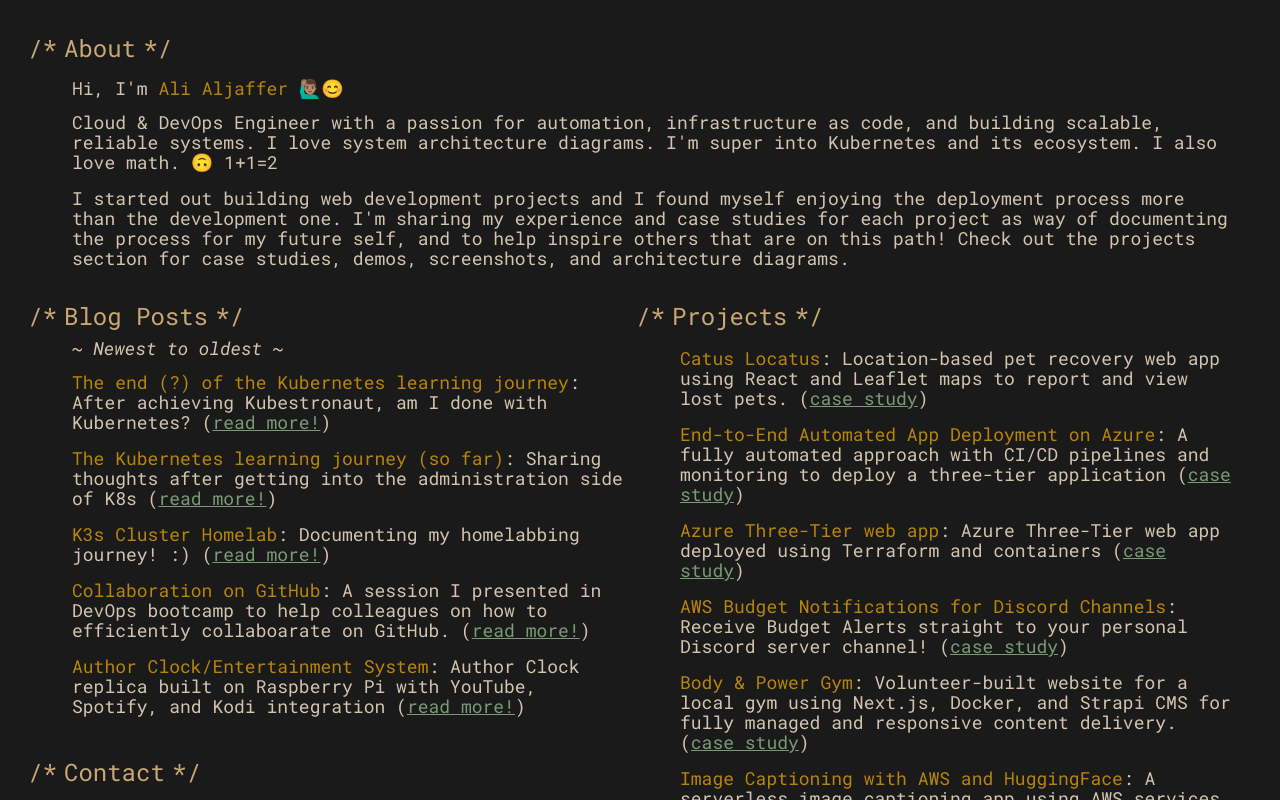
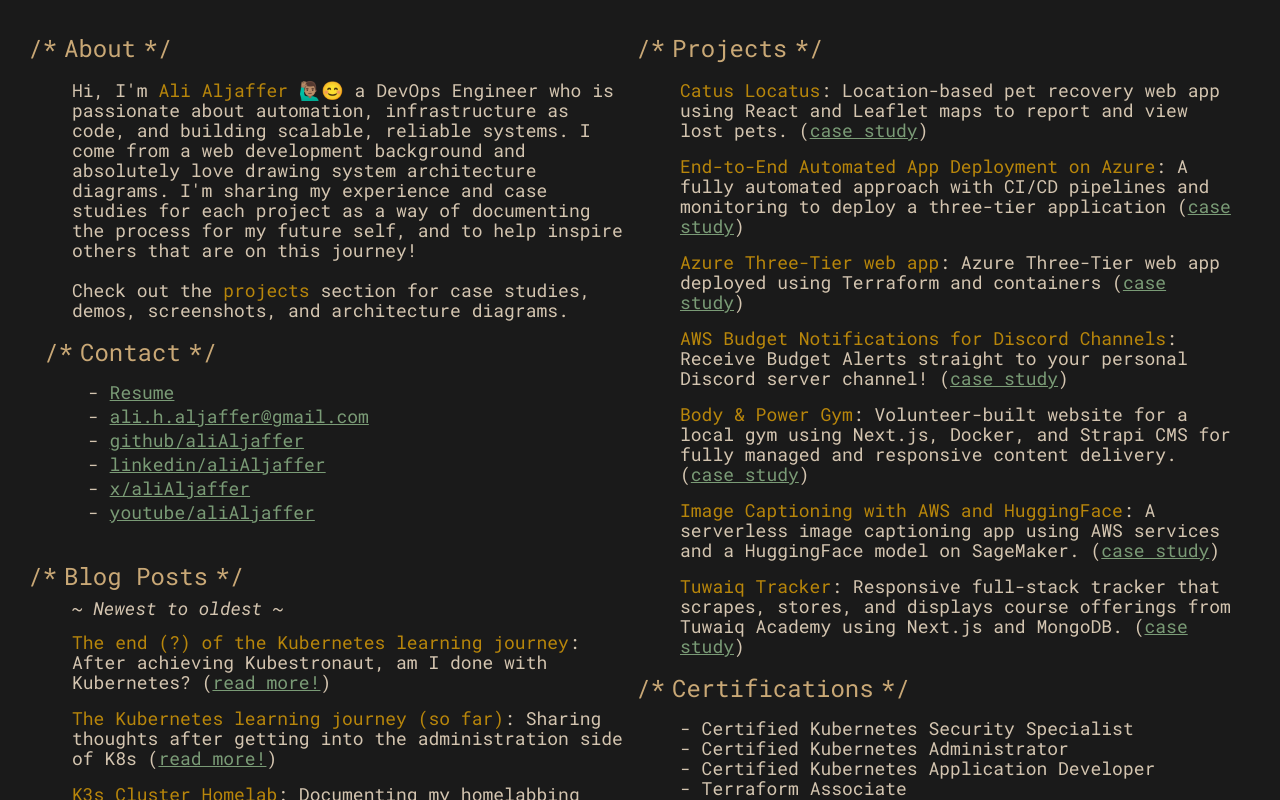
Before and after one commit to aliAljaffer/aliAljaffer.github.io, a Next.js app: page / in a window 1280 px wide. Shown: the top 800 px of the page. Built offline with nearby package versions, Linux system fonts and the light colour scheme.

Commit message:
Layout change!

```diff
--- a/src/app/page.tsx
+++ b/src/app/page.tsx
@@ -119,48 +119,45 @@
       <div className=" lg:flex lg:items-center lg:justify-center lg:min-h-[calc(100vh-4rem)] ">
         <div className="md:flex md:flex-wrap md:w-full lg:max-w-304 md:mx-auto max-h-fit">
           {/* About Section */}
+
+          <div className="flex flex-col gap-2 justify-start items-start w-full md:w-1/2">
             <Section title="About" className="w-full lg:pl-4">
-            <p className="ml-6 mt-4 mb-4 max-w-[560px] md:ml-6">
+              <p className="ml-6 mt-4 mb-4 max-w-[560px] md:max-w-fit leading-5 md:ml-6">
                 Hi, I&apos;m{" "}
                 <strong className="font-normal text-terminal-strong">
-                Ali Aljaffer 🙋🏽‍♂️😊
+                  Ali Aljaffer 🙋🏽‍♂️😊&nbsp;
                 </strong>
-            </p>
-            <p className="ml-6 mt-4 mb-4 max-w-[560px] md:max-w-fit leading-5 md:ml-6">
-              Cloud & DevOps Engineer with a passion for automation,
-              infrastructure as code, and building scalable, reliable systems. I
-              love system architecture diagrams. I&apos;m super into Kubernetes
-              and its ecosystem. I also love math. 🙃 1+1=2
-            </p>
-            <p className="ml-6 mt-4 mb-4 max-w-[560px] md:max-w-fit leading-5 md:ml-6">
-              I started out building web development projects and I found myself
-              enjoying the deployment process more than the development one.
-              I&apos;m sharing my experience and case studies for each project
-              as way of documenting the process for my future self, and to help
-              inspire others that are on this path! Check out the projects
+                a DevOps Engineer who is passionate about automation,
+                infrastructure as code, and building scalable, reliable systems.
+                I come from a web development background and absolutely love
+                drawing system architecture diagrams. I&apos;m sharing my
+                experience and case studies for each project as a way of
+                documenting the process for my future self, and to help inspire
+                others that are on this journey! <br />
+                <br />
+                Check out the{" "}
+                <strong className="font-normal text-terminal-strong">
+                  projects
+                </strong>{" "}
                 section for case studies, demos, screenshots, and architecture
                 diagrams.
               </p>
               {/* Certs section within the notes */}
+              <Section title="Contact" className="lg:pl-4 ">
+                <ContactList contacts={contactData} />
               </Section>
-
-          <div className="flex flex-col gap-2 justify-start items-start w-full md:w-1/2">
+            </Section>
             <Section title="Blog Posts" className="lg:pl-4">
               <em className="pl-6">~ Newest to oldest ~</em>
               <ProjectList projects={blogPosts!} />
             </Section>
-            {/* Contact Section */}
-            <Section title="Contact" className="lg:pl-4 ">
-              <ContactList contacts={contactData} />
-            </Section>
-            <Section title="Certifications">
-              <CertsList certs={certsData} />
-            </Section>
-            {/* reusing projects for blog posts */}
           </div>
           {/* Projects Section */}
           <Section title="Projects" className="w-full md:w-1/2 lg:pl-4">
             <ProjectList projects={projectsData} />
+            <Section title="Certifications">
+              <CertsList certs={certsData} />
+            </Section>
           </Section>
           {/* Status/Notes Section */}
 
```
Lines whose indentation alone changed are shown as unchanged.
